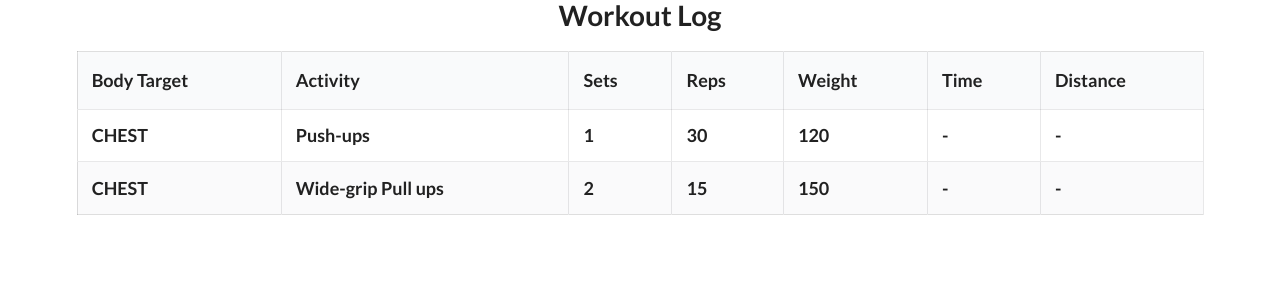
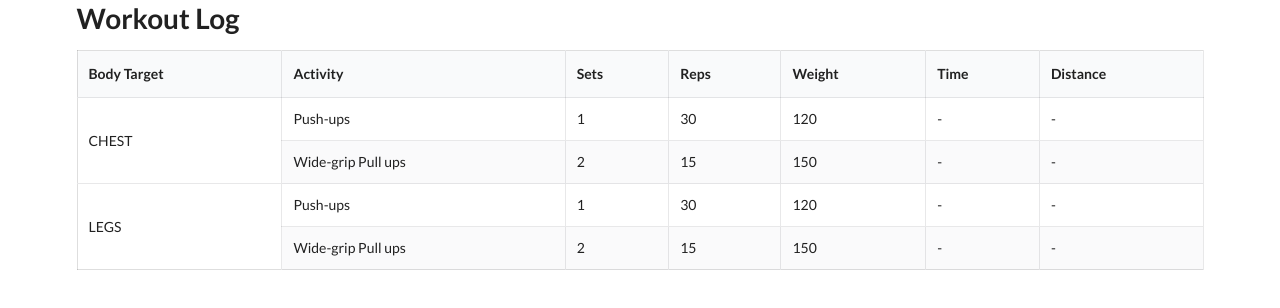
Before and after one commit to nursh/Workout-Log, a React app: page / in a window 1280 px wide. Shown: the top 308 px of the page. Built offline with nearby package versions, Linux system fonts and the light colour scheme.

Commit message:
Having decent table look

```diff
--- a/src/App.jsx
+++ b/src/App.jsx
@@ -13,8 +13,8 @@ class App extends Component {
 
   render() {
     return (
-      <div className="ui center aligned header">
-        <h1>Workout Log</h1>
+      <div className="ui center aligned">
+        <h1 className="header center">Workout Log</h1>
         <Table
           data={this.state.data}
         />
--- a/src/WorkoutTable.jsx
+++ b/src/WorkoutTable.jsx
@@ -2,9 +2,9 @@ import React from 'react';
 import PropTypes from 'prop-types';
 
 
-const Row = ({ target, row }) => (
+const Row = ({ target, row, span, index }) => (
   <tr>
-    <td>{target.toUpperCase()}</td>
+    {(index === 0) ? <td rowSpan={span}>{target.toUpperCase()}</td> : null }
     <td>{row.name}</td>
     <td>{row.sets}</td>
     <td>{row.reps}</td>
@@ -14,9 +14,17 @@ const Row = ({ target, row }) => (
   </tr>
 );
 
+
 function Table({ data }) {
   const rows = data.map(row =>
-   row.activities.map(workout => <Row row={workout} target={row.target} />),
+    row.activities.map((workout, i) => (
+      <Row
+        row={workout}
+        target={row.target}
+        span={row.activities.length}
+        index={i}
+      />),
+    ),
   );
   return (
     <table className="ui celled structured striped table">
@@ -39,12 +47,21 @@ function Table({ data }) {
 }
 
 Table.propTypes = {
-  data: PropTypes.array,
+  data: PropTypes.arrayOf(PropTypes.object).isRequired,
 };
 
 Row.propTypes = {
-  target: PropTypes.string,
-  row: PropTypes.object,
+  target: PropTypes.string.isRequired,
+  span: PropTypes.number.isRequired,
+  row: PropTypes.shape({
+    name: PropTypes.string,
+    sets: PropTypes.number,
+    reps: PropTypes.number,
+    weight: PropTypes.number,
+    time: PropTypes.number,
+    distance: PropTypes.number,
+  }).isRequired,
+  index: PropTypes.number.isRequired,
 };
 
 export default Table;
--- a/src/workout-data.json
+++ b/src/workout-data.json
@@ -5,5 +5,12 @@
       {"name": "Push-ups", "sets": 1, "reps": 30, "weight": 120},
       {"name": "Wide-grip Pull ups", "sets": 2, "reps": 15, "weight": 150}
     ]
+  },
+  {
+    "target": "legs",
+    "activities": [
+      {"name": "Push-ups", "sets": 1, "reps": 30, "weight": 120},
+      {"name": "Wide-grip Pull ups", "sets": 2, "reps": 15, "weight": 150}
+    ]
   }
 ]
```
